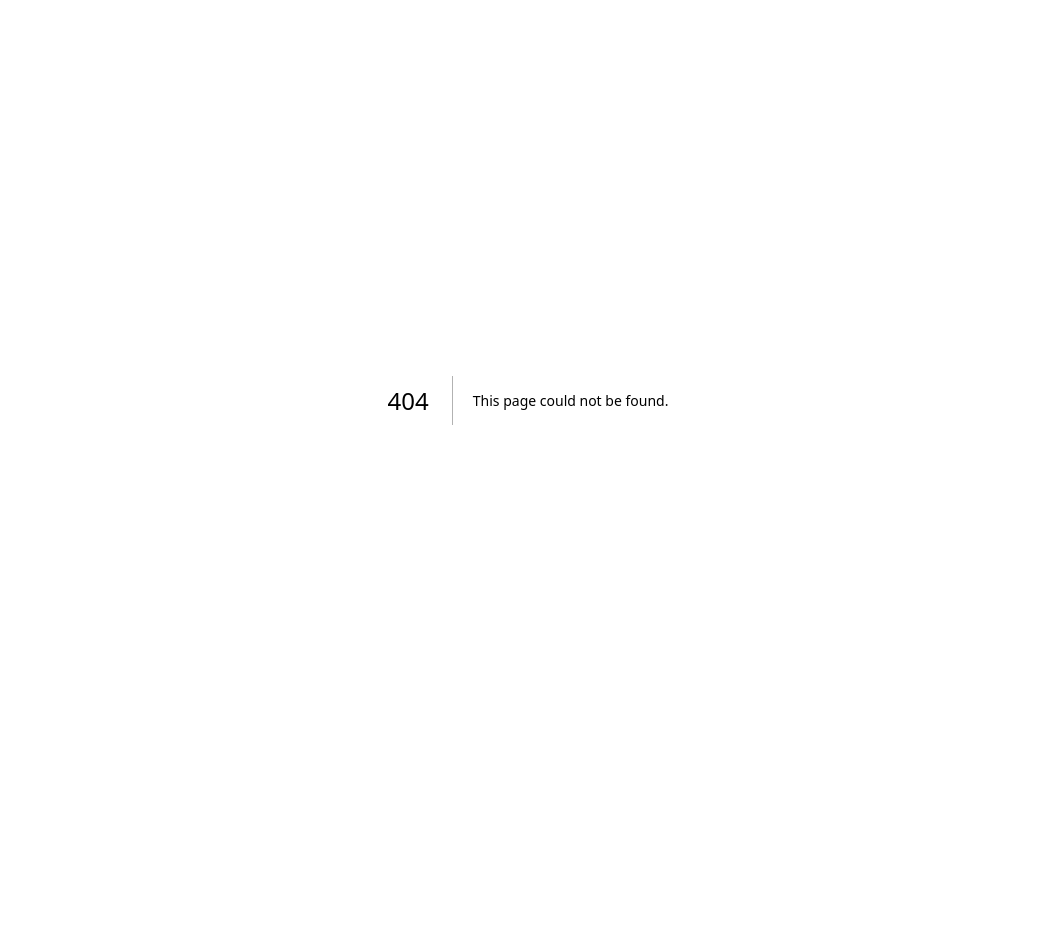
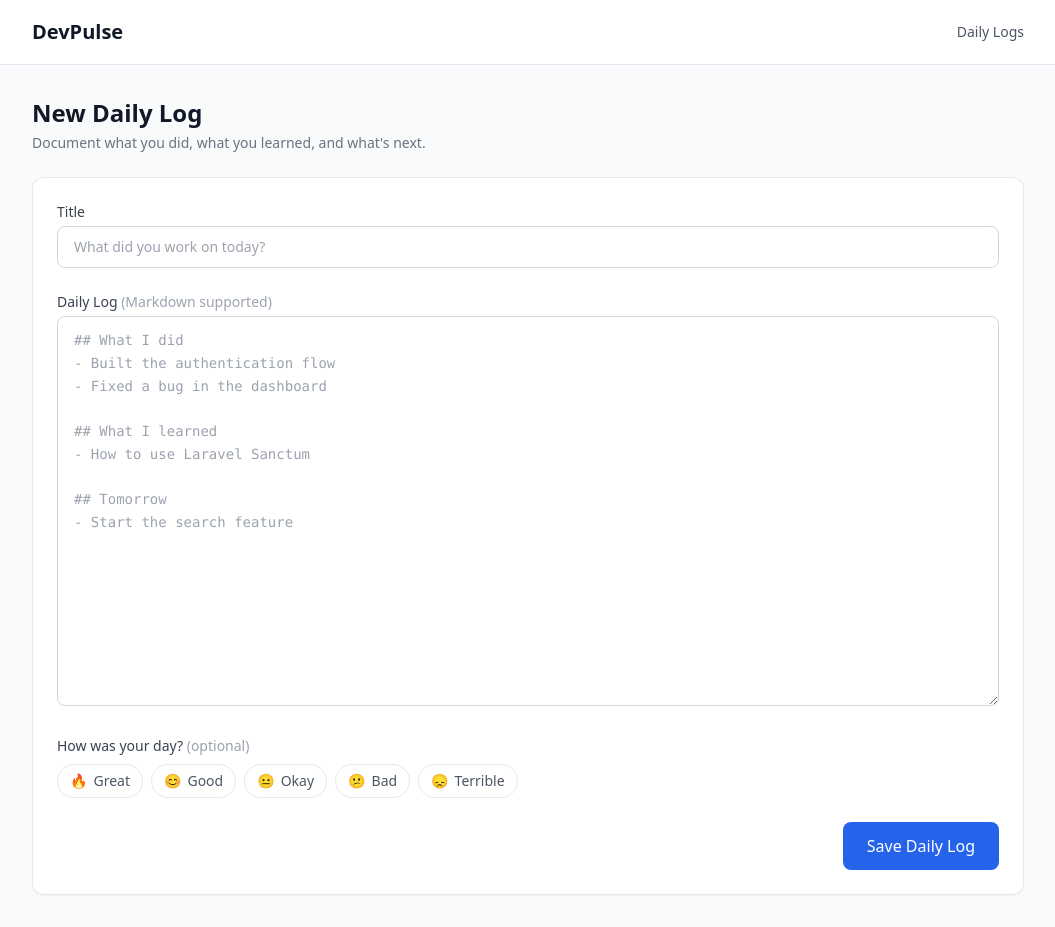
Before and after one commit to iamyeaung/yeaung, a Next.js app in the folder frontend/: page /logs in a window 1280 px wide. Before the commit this address had no page. Shown: the whole page, without its empty margins (112-1167 px from the left). Before the commit the page ends 800 px from the top, so only its background shows below. Built offline with nearby package versions, Linux system fonts and the light colour scheme; no server answers.

Commit message:
feat(frontend): implement DailyLog UI

```diff
--- /dev/null
+++ b/frontend/src/app/(dashboard)/logs/page.tsx
@@ -0,0 +1,18 @@
+import { DailyLogForm } from "@/components/features/daily-log-form";
+
+export default function DailyLogPage() {
+  return (
+    <div className="space-y-6">
+      <div>
+        <h1 className="text-2xl font-bold text-gray-900">New Daily Log</h1>
+        <p className="mt-1 text-sm text-gray-500">
+          Document what you did, what you learned, and what&apos;s next.
+        </p>
+      </div>
+
+      <div className="rounded-xl border border-gray-200 bg-white p-6 shadow-sm">
+        <DailyLogForm />
+      </div>
+    </div>
+  );
+}
--- /dev/null
+++ b/frontend/src/components/features/daily-log-form.tsx
@@ -0,0 +1,131 @@
+"use client";
+
+import { useState, type FormEvent } from "react";
+import { Button } from "@/components/ui/button";
+import { api, ApiError } from "@/lib/api";
+import { cn } from "@/lib/utils";
+import type { DailyLogMood } from "@/types/daily-log";
+
+const MOOD_OPTIONS: { value: DailyLogMood; label: string; emoji: string }[] = [
+  { value: "great", label: "Great", emoji: "🔥" },
+  { value: "good", label: "Good", emoji: "😊" },
+  { value: "okay", label: "Okay", emoji: "😐" },
+  { value: "bad", label: "Bad", emoji: "😕" },
+  { value: "terrible", label: "Terrible", emoji: "😞" },
+];
+
+export function DailyLogForm() {
+  const [title, setTitle] = useState("");
+  const [content, setContent] = useState("");
+  const [mood, setMood] = useState<DailyLogMood | "">("");
+  const [isSubmitting, setIsSubmitting] = useState(false);
+  const [success, setSuccess] = useState(false);
+  const [error, setError] = useState<string | null>(null);
+
+  async function handleSubmit(e: FormEvent) {
+    e.preventDefault();
+    setError(null);
+    setSuccess(false);
+    setIsSubmitting(true);
+
+    try {
+      await api.dailyLogs.create({
+        title,
+        content,
+        mood: mood || undefined,
+      });
+      setSuccess(true);
+      setTitle("");
+      setContent("");
+      setMood("");
+    } catch (err) {
+      if (err instanceof ApiError) {
+        setError(err.message);
+      } else {
+        setError("Something went wrong. Please try again.");
+      }
+    } finally {
+      setIsSubmitting(false);
+    }
+  }
+
+  return (
+    <form onSubmit={handleSubmit} className="space-y-6">
+      {/* Title */}
+      <div>
+        <label htmlFor="title" className="mb-1 block text-sm font-medium text-gray-700">
+          Title
+        </label>
+        <input
+          id="title"
+          type="text"
+          value={title}
+          onChange={(e) => setTitle(e.target.value)}
+          placeholder="What did you work on today?"
+          required
+          className="w-full rounded-lg border border-gray-300 px-4 py-2.5 text-sm focus:border-blue-500 focus:outline-none focus:ring-1 focus:ring-blue-500"
+        />
+      </div>
+
+      {/* Content (Markdown textarea) */}
+      <div>
+        <label htmlFor="content" className="mb-1 block text-sm font-medium text-gray-700">
+          Daily Log <span className="text-gray-400">(Markdown supported)</span>
+        </label>
+        <textarea
+          id="content"
+          value={content}
+          onChange={(e) => setContent(e.target.value)}
+          placeholder={`## What I did\n- Built the authentication flow\n- Fixed a bug in the dashboard\n\n## What I learned\n- How to use Laravel Sanctum\n\n## Tomorrow\n- Start the search feature`}
+          required
+          rows={16}
+          className="w-full rounded-lg border border-gray-300 px-4 py-3 font-mono text-sm leading-relaxed focus:border-blue-500 focus:outline-none focus:ring-1 focus:ring-blue-500"
+        />
+      </div>
+
+      {/* Mood selector */}
+      <div>
+        <label className="mb-2 block text-sm font-medium text-gray-700">
+          How was your day? <span className="text-gray-400">(optional)</span>
+        </label>
+        <div className="flex flex-wrap gap-2">
+          {MOOD_OPTIONS.map((option) => (
+            <button
+              key={option.value}
+              type="button"
+              onClick={() => setMood(mood === option.value ? "" : option.value)}
+              className={cn(
+                "flex items-center gap-1.5 rounded-full border px-3 py-1.5 text-sm transition-colors",
+                mood === option.value
+                  ? "border-blue-500 bg-blue-50 text-blue-700"
+                  : "border-gray-200 bg-white text-gray-600 hover:border-gray-300 hover:bg-gray-50",
+              )}
+            >
+              <span>{option.emoji}</span>
+              <span>{option.label}</span>
+            </button>
+          ))}
+        </div>
+      </div>
+
+      {/* Status messages */}
+      {success && (
+        <div className="rounded-lg border border-green-200 bg-green-50 px-4 py-3 text-sm text-green-700">
+          ✅ Daily log saved successfully!
+        </div>
+      )}
+      {error && (
+        <div className="rounded-lg border border-red-200 bg-red-50 px-4 py-3 text-sm text-red-700">
+          ❌ {error}
+        </div>
+      )}
+
+      {/* Submit */}
+      <div className="flex justify-end">
+        <Button type="submit" isLoading={isSubmitting} size="lg">
+          Save Daily Log
+        </Button>
+      </div>
+    </form>
+  );
+}
--- /dev/null
+++ b/frontend/src/types/daily-log.ts
@@ -0,0 +1,25 @@
+export type DailyLogMood = "great" | "good" | "okay" | "bad" | "terrible";
+
+export interface DailyLog {
+  id: string;
+  title: string;
+  content: string;
+  mood: DailyLogMood | null;
+  tags: string[] | null;
+  userId: string;
+  createdAt: string;
+  updatedAt: string;
+}
+
+export interface CreateDailyLog {
+  title: string;
+  content: string;
+  mood?: DailyLogMood;
+  tags?: string[];
+}
+
+export interface ApiError {
+  status: number;
+  message: string;
+  errors?: Record<string, string[]>;
+}
```
